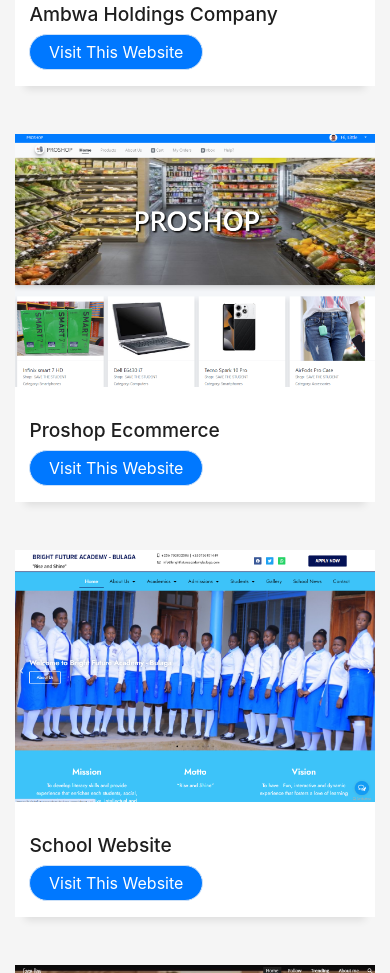
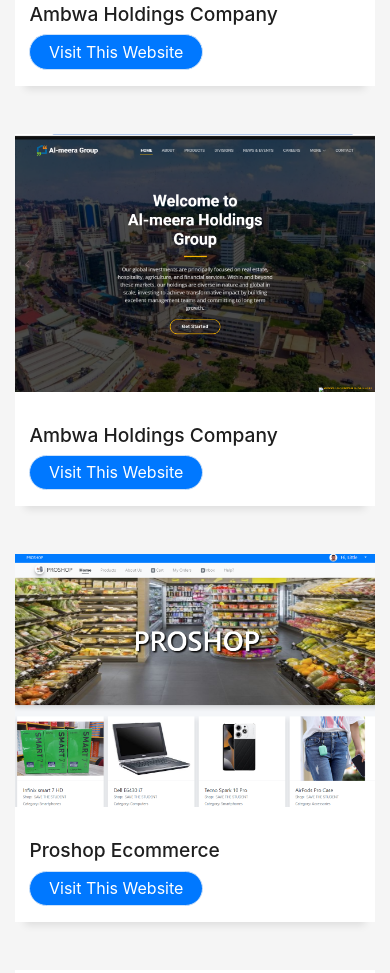
Before and after one commit to Peter148/portfolio, a plain HTML site: page index.html in a window 390 px wide. Shown: the part 8408-9381 px from the top of the page. Drawn offline with Linux system fonts and the light colour scheme; files whose address does not match are found by name.

Commit message:
index.html

```diff
--- a/index.html
+++ b/index.html
@@ -398,6 +398,23 @@
         <div class="col-md-4">
           <div class="work-box">
               <div class="work-img">
+                <img src="img/work1.png" alt="" class="img-fluid">
+              </div>
+              <div class="work-content">
+                <div class="row">
+                  <div class="col-sm-9">
+                    <h2 class="w-title">Ambwa Holdings Company</h2>
+                    <div class="w-more"><a href="https://ambwaholdings.org" target="_blank">
+                      <button class="button button-a button-small button-rouded">&nbsp; Visit This Website &nbsp;</button></a>
+                    </div>
+                  </div>
+                </div>
+              </div>
+          </div>
+        </div>
+        <div class="col-md-4">
+          <div class="work-box">
+              <div class="work-img">
                 <img src="img/proshop.png" alt="" class="img-fluid">
               </div>
               <div class="work-content">
```
